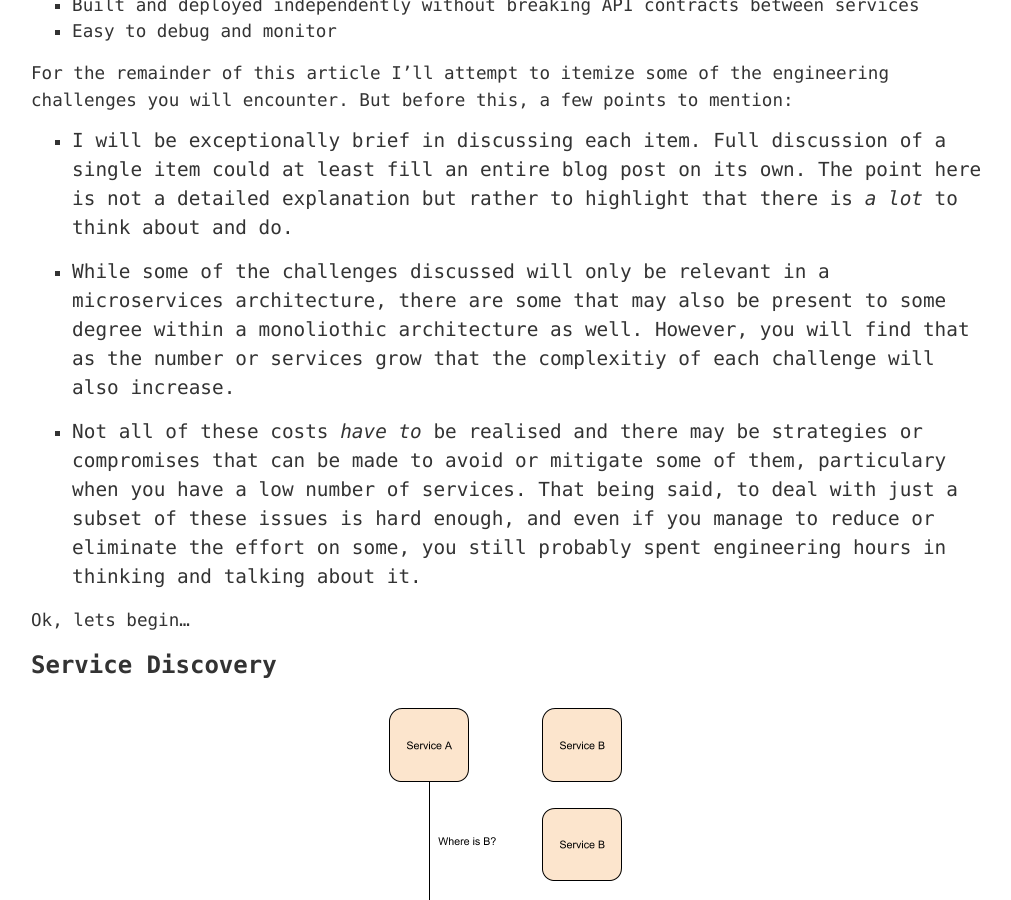
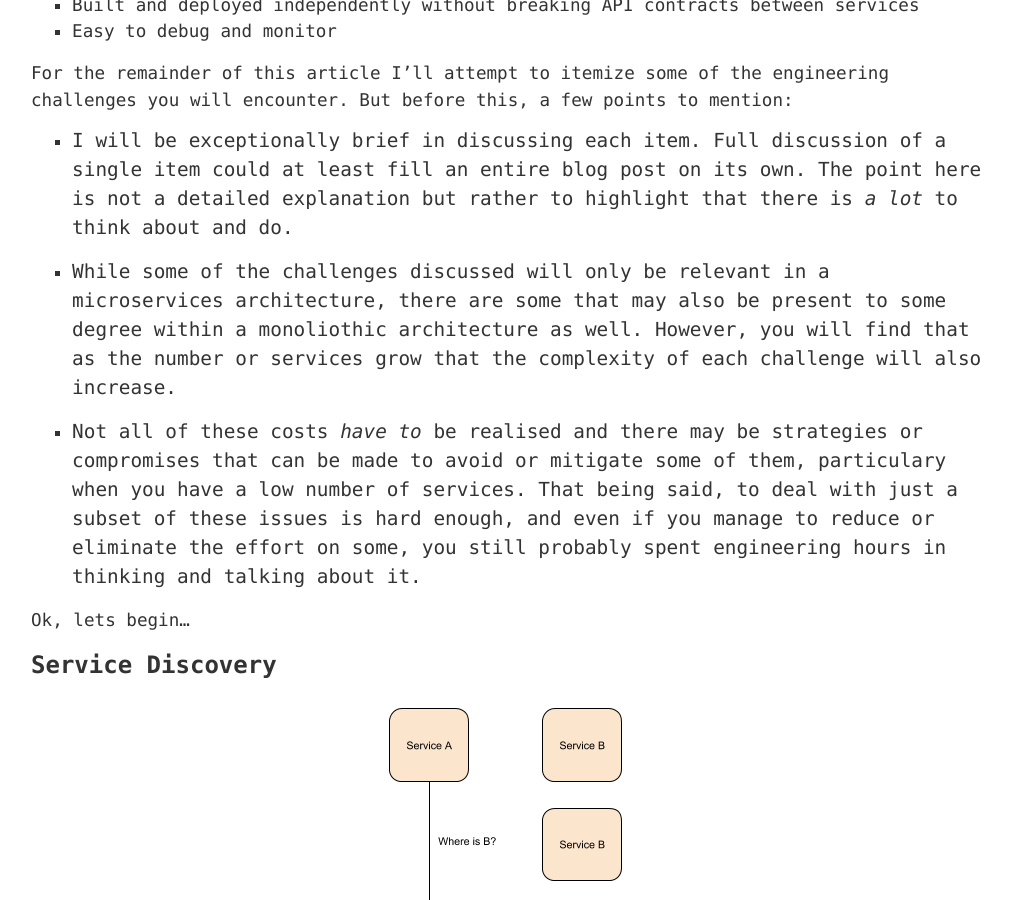
Before and after one commit to hbakkum/hbakkum.github.io, a Jekyll site: the page built from _posts/2019-01-19-costs-associated-with-a-microservices-architecture.md, in a window 1280 px wide and 900 px high, scrolled down 2713 px. Shown: the whole window, without its empty margins (133-1144 px from the left). Built offline with Jekyll 4.4.1, drawn with Linux system fonts in a browser that asks for light colours; comment, search, counter and statistics services are not loaded.

Commit message:
Update 2019-01-19-costs-associated-with-a-microservices-architecture.md

```diff
--- a/_posts/2019-01-19-costs-associated-with-a-microservices-architecture.md
+++ b/_posts/2019-01-19-costs-associated-with-a-microservices-architecture.md
@@ -69,7 +69,7 @@
 
 * I will be exceptionally brief in discussing each item. Full discussion of a single item could at least fill an entire blog post on its own. The point here is not a detailed explanation but rather to highlight that there is *a lot* to think about and do.
 
-* While some of the challenges discussed will only be relevant in a microservices architecture, there are some that may also be present to some degree within a monoliothic architecture as well. However, you will find that as the number or services grow that the complexitiy of each challenge will also increase.
+* While some of the challenges discussed will only be relevant in a microservices architecture, there are some that may also be present to some degree within a monoliothic architecture as well. However, you will find that as the number or services grow that the complexity of each challenge will also increase.
 
 * Not all of these costs *have to* be realised and there may be strategies or compromises that can be made to avoid or mitigate some of them, particulary when you have a low number of services. That being said, to deal with just a subset of these issues is hard enough, and even if you manage to reduce or eliminate the effort on some, you still probably spent engineering hours in thinking and talking about it.
 
```
